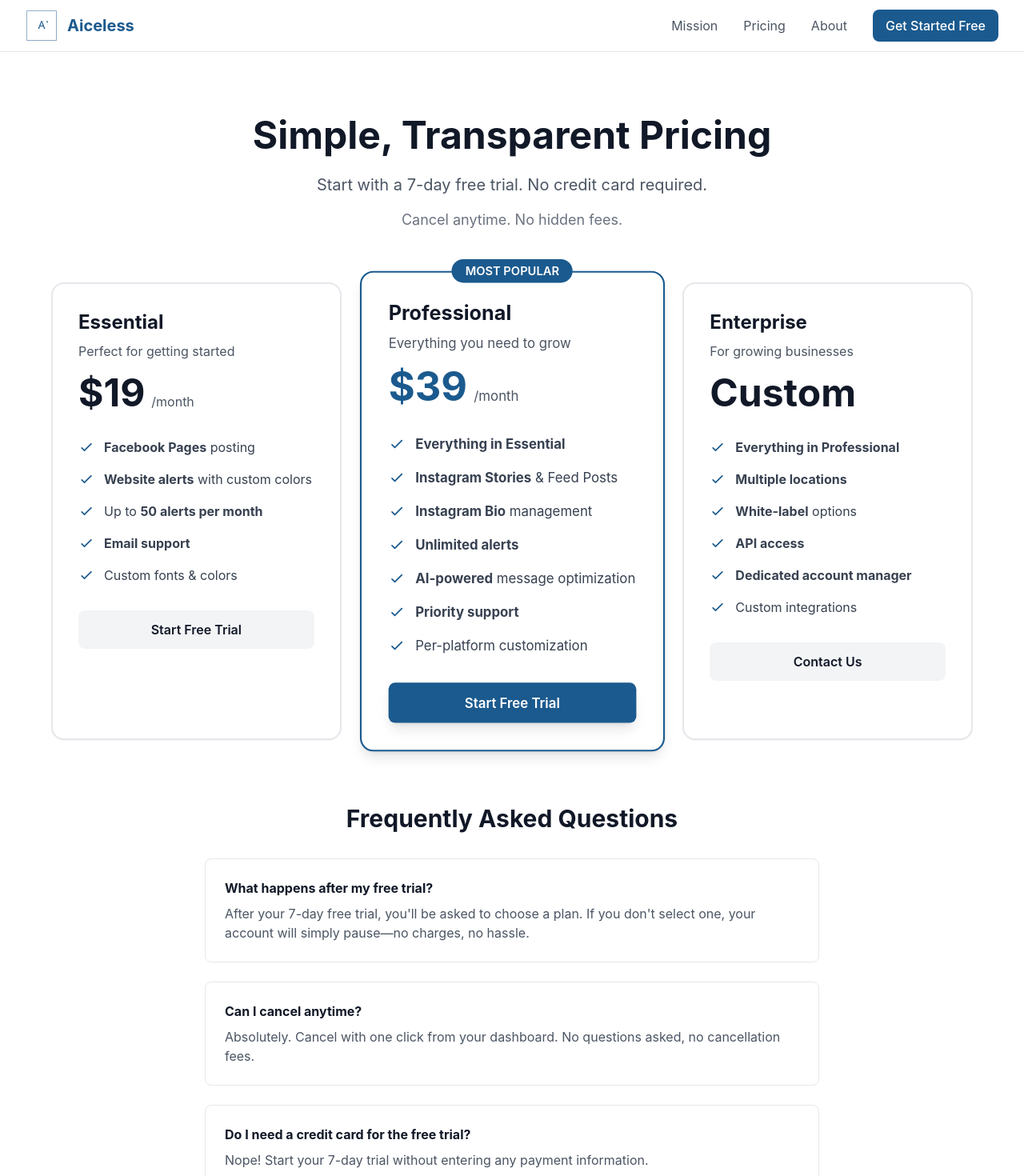
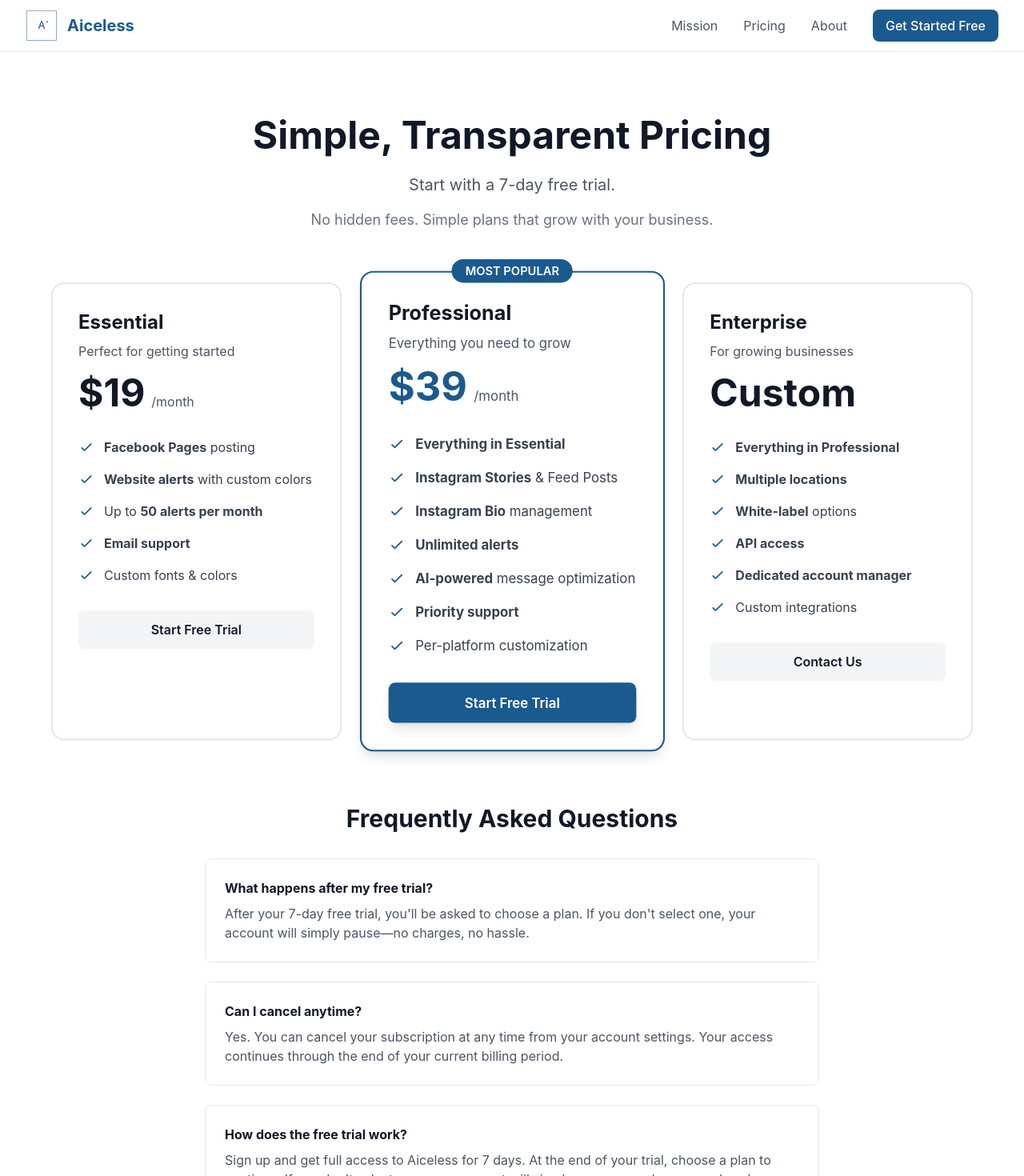
Before and after one commit to kevinaiceless-cpu/aiceless-marketing, a Next.js app: page /pricing in a window 1280 px wide. Shown: the top 1470 px of the page at 80% size. Built offline with nearby package versions, Linux system fonts and the light colour scheme.

Commit message:
Fix signup links, remove credit card claims, update FAQ

```diff
--- a/app/layout.tsx
+++ b/app/layout.tsx
@@ -43,7 +43,7 @@ export default function RootLayout({
                   About
                 </Link>
                 <a
-                  href="https://my-alert-app.vercel.app/login"
+                  href="https://my-alert-app.vercel.app/signup"
                   className="px-4 py-2 bg-aiceless-blue text-white rounded-lg hover:bg-opacity-90 transition font-medium"
                 >
                   Get Started Free
@@ -53,7 +53,7 @@ export default function RootLayout({
               {/* Mobile Menu Button */}
               <div className="md:hidden">
                 <a
-                  href="https://my-alert-app.vercel.app/login"
+                  href="https://my-alert-app.vercel.app/signup"
                   className="px-4 py-2 bg-aiceless-blue text-white rounded-lg text-sm font-medium"
                 >
                   Start Free
@@ -99,7 +99,7 @@ export default function RootLayout({
                     </Link>
                   </li>
                   <li>
-                    <a href="https://my-alert-app.vercel.app/login" className="text-gray-600 hover:text-aiceless-blue">
+                    <a href="https://my-alert-app.vercel.app/signup" className="text-gray-600 hover:text-aiceless-blue">
                       Sign Up
                     </a>
                   </li>
--- a/app/page.tsx
+++ b/app/page.tsx
@@ -30,7 +30,7 @@ export default function HomePage() {
               </Link>
             </div>
             <p className="text-sm text-gray-500 mt-4">
-              No credit card required • Cancel anytime
+              Free 7-day trial • No commitment
             </p>
           </div>
         </div>
@@ -218,7 +218,7 @@ export default function HomePage() {
             Start Your Free 7-Day Trial
           </a>
           <p className="text-white text-opacity-75 mt-4">
-            No credit card required • Cancel anytime
+            Free 7-day trial • No commitment
           </p>
         </div>
       </section>
--- a/app/pricing/page.tsx
+++ b/app/pricing/page.tsx
@@ -6,10 +6,10 @@ export default function PricingPage() {
         <div className="text-center mb-16">
           <h1 className="text-5xl font-bold text-gray-900 mb-6">Simple, Transparent Pricing</h1>
           <p className="text-xl text-gray-600 mb-4">
-            Start with a 7-day free trial. No credit card required.
+            Start with a 7-day free trial.
           </p>
           <p className="text-lg text-gray-500">
-            Cancel anytime. No hidden fees.
+            No hidden fees. Simple plans that grow with your business.
           </p>
         </div>
 
@@ -209,14 +209,16 @@ export default function PricingPage() {
             <div className="bg-white rounded-lg p-6 border border-gray-200">
               <h3 className="font-bold text-gray-900 mb-2">Can I cancel anytime?</h3>
               <p className="text-gray-600">
-                Absolutely. Cancel with one click from your dashboard. No questions asked, no cancellation fees.
+                Yes. You can cancel your subscription at any time from your account settings.
+                Your access continues through the end of your current billing period.
               </p>
             </div>
 
             <div className="bg-white rounded-lg p-6 border border-gray-200">
-              <h3 className="font-bold text-gray-900 mb-2">Do I need a credit card for the free trial?</h3>
+              <h3 className="font-bold text-gray-900 mb-2">How does the free trial work?</h3>
               <p className="text-gray-600">
-                Nope! Start your 7-day trial without entering any payment information.
+                Sign up and get full access to Aiceless for 7 days. At the end of your trial,
+                choose a plan to continue. If you don't select one, your account will simply pause—no charges, no hassle.
               </p>
             </div>
 
```
